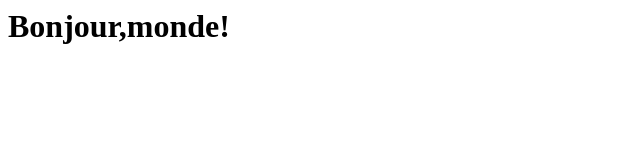
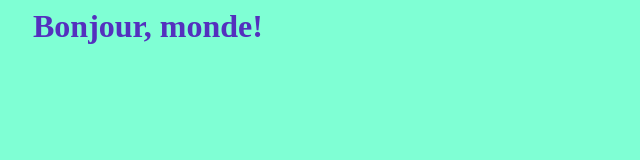
Before and after one commit to marcgompou/mitmarclandry, a plain HTML site: page index.html in a window 1280 px wide. Shown: the whole page, without its empty margins (0-640 px from the left). Drawn offline with Linux system fonts and the light colour scheme.

Commit message:
mise à jour

```diff
--- a/index.html
+++ b/index.html
@@ -1,10 +1,15 @@
 <html lang="en">
 <head>
-    <meta charset="UTF-8">
-    <meta name="viewport" content="width=device-width, initial-scale=1.0">
-    <title>Document</title>
+<meta charset="UTF-8">
+<meta http-equiv="X-UA-Compatible" content="IE=edge">
+
+<meta name="viewport" content="width=device-width, initial-
+scale=1.0">
+
+<title>Document</title>
+<link rel="stylesheet" href="./mystyles.css">
 </head>
 <body>
-    <h1>Bonjour,monde!</h1>
+<h1>Bonjour, monde!</h1>
 </body>
 </html>
--- /dev/null
+++ b/mystyles.css
@@ -0,0 +1,7 @@
+body{
+    background-color: aquamarine;
+    }
+    h1{
+    color: rgb(84, 48, 190);
+    margin-left: 25px;
+    }
```
